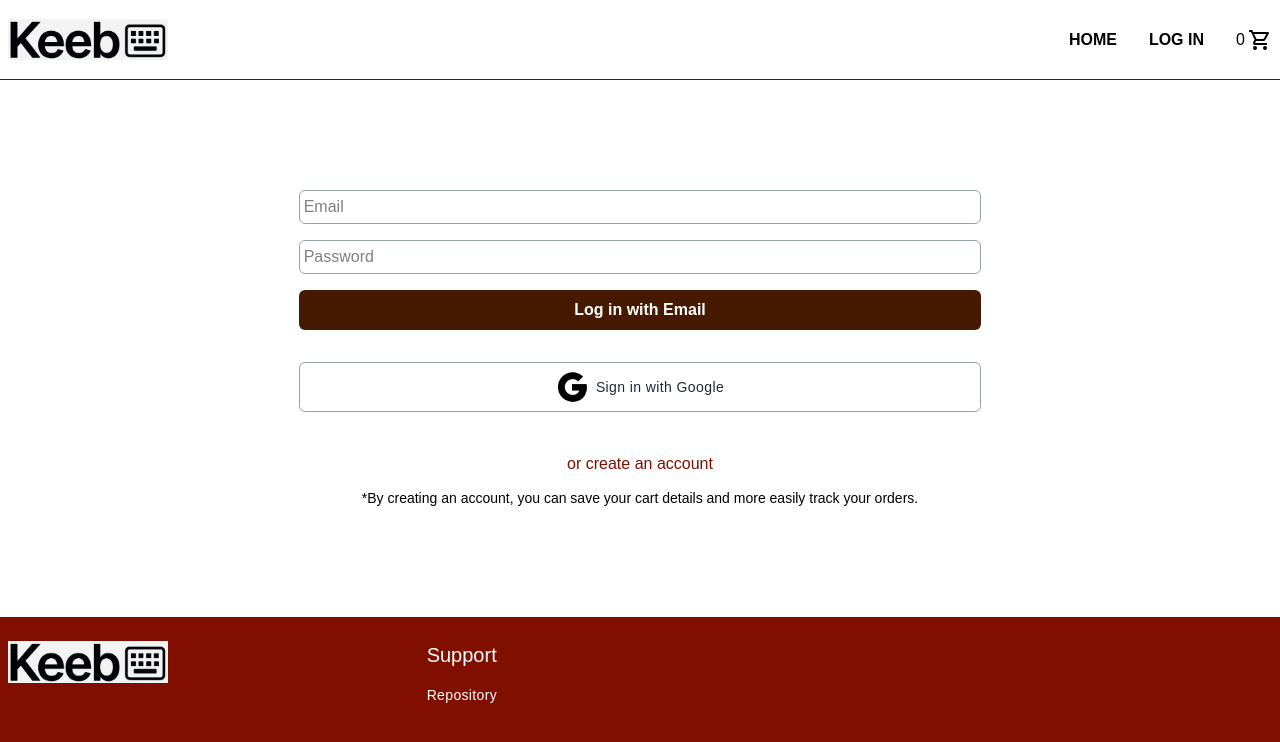
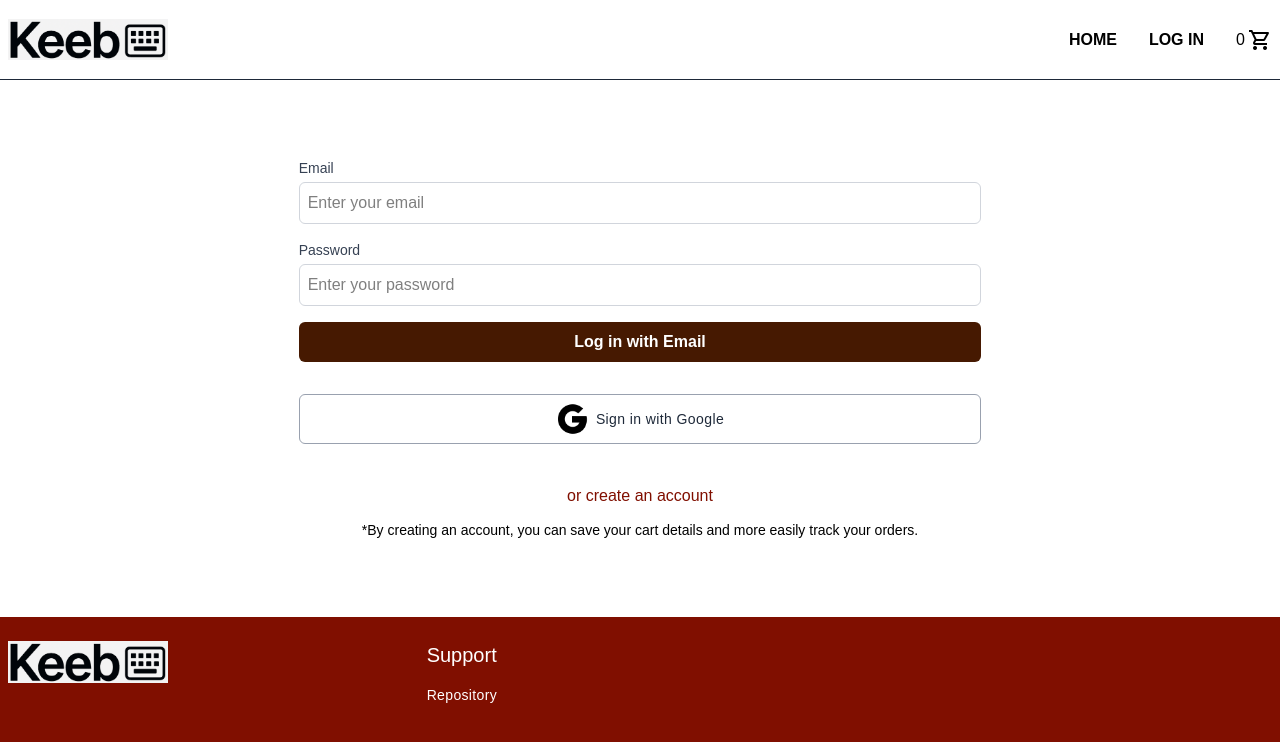
Before and after one commit to logansailer/e-commerce-site, a React (Vite) app in the folder e-commerce-site/: page /login in a window 1280 px wide. Shown: the top 742 px of the page. Built offline with nearby package versions, Linux system fonts and the light colour scheme; a web font is replaced by a local one.

Commit message:
fixed font and icons

```diff
--- a/e-commerce-site/index.html
+++ b/e-commerce-site/index.html
@@ -19,7 +19,7 @@
       crossorigin="anonymous"
       referrerpolicy="no-referrer"
     />
-    <title>.world</title>
+    <title>Keeb</title>
   </head>
   <body>
     <div id="root"></div>
--- a/e-commerce-site/src/pages/Cart.jsx
+++ b/e-commerce-site/src/pages/Cart.jsx
@@ -33,7 +33,7 @@ const Cart = () => {
             </span>
           </p>
         </div>
-        <p className="font-semibold flex justify-between mt-6">
+        <p className="font-semibold text-xl flex justify-between mt-6">
           Total <span className="text-xl font-bold">${total}</span>
         </p>
         <PayButton cartItems={productData} />
--- a/e-commerce-site/src/pages/Login.jsx
+++ b/e-commerce-site/src/pages/Login.jsx
@@ -107,15 +107,24 @@ const Login = () => {
     return (
       <div className="w-4/5 flex flex-col items-center">
         <form className="flex w-2/3 flex-col gap-4 mb-8">
-          <input
-            className="border rounded-md p-1 border-gray-400"
-            placeholder="Email"
-          />
-          <input
-            className="border rounded-md p-1 border-gray-400"
-            placeholder="Password"
-            type="password"
-          />
+          <div className="flex flex-col">
+            <label className="text-sm text-gray-700 mb-1">Email</label>
+            <input
+              type="email"
+              required
+              placeholder="Enter your email"
+              className="border border-gray-300 rounded-md p-2 focus:outline-none focus:ring-2 focus:ring-[#800f00]"
+            />
+          </div>
+          <div className="flex flex-col">
+            <label className="text-sm text-gray-700 mb-1">Password</label>
+            <input
+              type="password"
+              required
+              placeholder="Enter your password"
+              className="border border-gray-300 rounded-md p-2 focus:outline-none focus:ring-2 focus:ring-[#800f00]"
+            />
+          </div>
           <input
             type="submit"
             value="Log in with Email"
```
